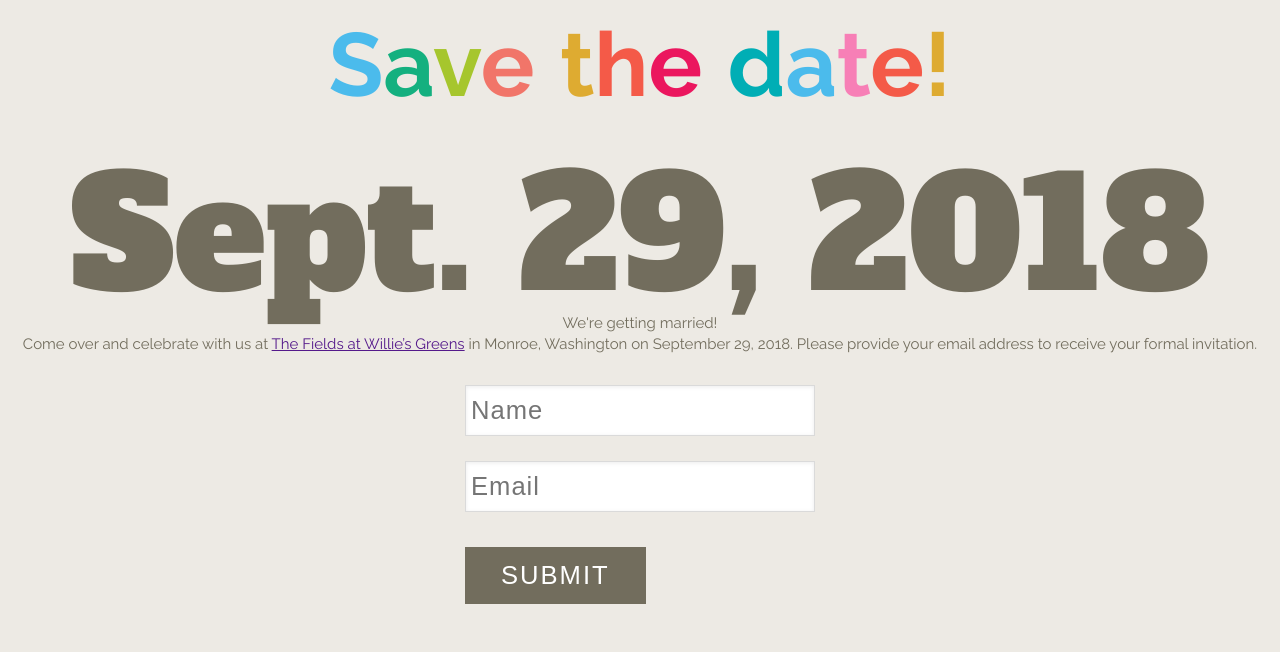
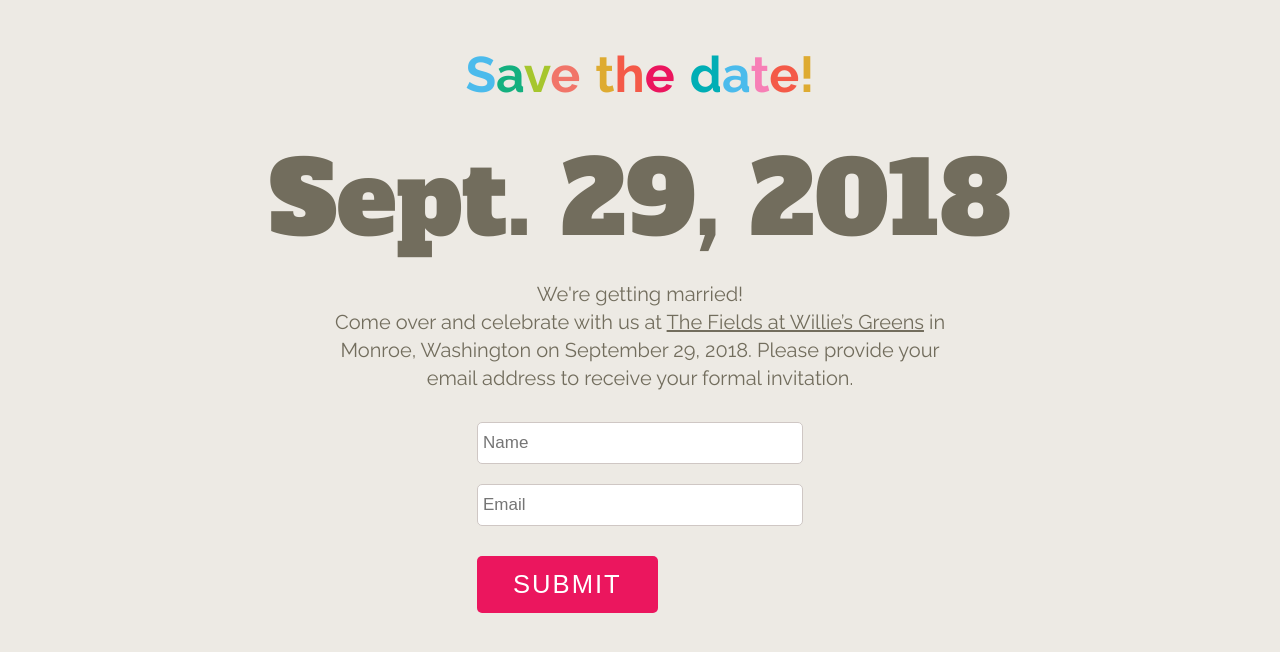
Before and after one commit to cbnorth/wedding, a React (Create React App) app: page /save_the_date in a window 1280 px wide. Shown: the top 652 px of the page. Built offline with nearby package versions, Linux system fonts and the light colour scheme.

Commit message:
styling main page, form, content etc.. getting very close

```diff
--- a/src/components/Login/login.css
+++ b/src/components/Login/login.css
@@ -32,7 +32,7 @@
   flex-direction: column;
   align-items: center;
   padding-top: 85px; }
-  @media (min-width: 991px) {
+  @media (min-width: 1024px) {
     .LoginPage {
       justify-content: center;
       padding-top: 0; } }
@@ -76,7 +76,7 @@
     opacity: .7; }
   .LoginPage__Title img {
     width: 100%; }
-  @media (min-width: 991px) {
+  @media (min-width: 1024px) {
     .LoginPage__Title {
       font-size: 150px;
       margin: 0 0 50px 0; } }
@@ -96,15 +96,16 @@
   margin-bottom: 15px;
   font-size: 20px; }
 
-.LoginPage__Password {
+input {
   border: 1px solid #cfc7c4;
   width: 300px;
   padding: 10px 5px;
   border-radius: 5px;
   font-size: 17px;
   transition: all .15s ease-in-out;
-  outline: none; }
-  .LoginPage__Password--error {
+  outline: none;
+  margin-bottom: 20px; }
+  input--error {
     animation: shake 0.82s cubic-bezier(0.36, 0.07, 0.19, 0.97) both;
     transform: translate3d(0, 0, 0);
     backface-visibility: hidden;
@@ -131,7 +132,6 @@
   max-width: 150px;
   border: none;
   padding: 8px 20px;
-  margin: 35px 0 0 0;
   background-color: #726d5d;
   color: #fff;
   cursor: pointer;
--- a/src/components/Login/login.scss
+++ b/src/components/Login/login.scss
@@ -126,7 +126,7 @@ $errorColor: $coral;
 	font-size: 20px;
 }
 
-.LoginPage__Password {
+input {
 	border: 1px solid #cfc7c4;
 	width: 300px;
 	padding: 10px 5px;
@@ -134,6 +134,7 @@ $errorColor: $coral;
 	font-size: 17px;
 	transition: all .15s ease-in-out;
 	outline: none;
+	margin-bottom: 20px;
 
 	&--error {
 		animation: shake 0.82s cubic-bezier(.36,.07,.19,.97) both;
@@ -165,7 +166,6 @@ $errorColor: $coral;
 	max-width: 150px;
 	border: none;
 	padding: 8px 20px;
-	margin: 35px 0 0 0;
 	background-color: $buttonColor;
 	color: #fff;
 	cursor: pointer;
--- a/src/components/SaveTheDate/index.js
+++ b/src/components/SaveTheDate/index.js
@@ -6,16 +6,22 @@ import classNames from 'classnames'
 import './savethedate.css'
 import './savethedate.css'
 
-
 class SaveTheDate extends Component {
 	state = {
 		emailValue: '',
+    nameValue: '',
 		formSubmitted: false
 	}
 
 	_emailChange = e => {
 		this.setState({
 			emailValue: e.target.value
+		})
+	}
+
+  _nameChange = e => {
+		this.setState({
+			nameValue: e.target.value
 		})
 	}
 
@@ -29,6 +35,7 @@ class SaveTheDate extends Component {
 	render() {
 		return (
 			<div className="LockUp">
+				<div className="LockUp__Content">
 					<h1>
 						<span className="word save">
 							<span className="s">S</span>
@@ -49,23 +56,29 @@ class SaveTheDate extends Component {
 							<span className="exp">!</span>
 						</span>
 					</h1>
-        <h2>
-          Sept. 29, 2018
-        </h2>
+					<h2>Sept. 29, 2018</h2>
 					<p>
-					We're getting married! <br /> Come over and celebrate with us at <a href="" target="_blank">The Fields at Willie’s Greens</a> in Monroe, Washington on September 29, 2018. Please provide your email address to receive your formal invitation.
-
-
+						We're getting married! <br /> Come over and celebrate with us at{' '}
+						<a href="https://thefieldsatwilliegreens.com/" target="_blank">
+							The Fields at Willie’s Greens
+						</a>{' '}
+						in Monroe, Washington on September 29, 2018. Please provide your
+						email address to receive your formal invitation.
 					</p>
 					<div>
-          <iframe id="iframe_txlbrchf" name="iframe_txlbrchf" style={{display: 'none'}}/>
-          <form id="ss-form"
+						<iframe
+							id="iframe_txlbrchf"
+							name="iframe_txlbrchf"
+							style={{ display: 'none' }}
+						/>
+						<form
+							id="ss-form"
 							action="https://docs.google.com/forms/d/1qXZsxrL_2r3k8ZxMGKnJoD-dGNE0zih0lEl9X_22Ycw/formResponse"
 							method="POST"
 							target="iframe_txlbrchf"
 							onSubmit={this._handleFormSubmit}
-            className={this.state.formSubmitted && "submitted"}>
-              <div className={"ss-form-question"}>
+							className={this.state.formSubmitted && 'submitted'}>
+							<div className={'ss-form-question'}>
 								<input
 									id="entry_1069655472"
 									type="text"
@@ -75,7 +88,10 @@ class SaveTheDate extends Component {
 									aria-required="true"
 									required
 									placeholder="Name"
-                  className="ss-q-short" />
+									className="ss-q-short"
+                  onChange={(e) => this._nameChange(e)}
+                  value={this.state.nameValue}
+								/>
 								<input
 									id="entry_1879453804"
 									type="email"
@@ -88,16 +104,35 @@ class SaveTheDate extends Component {
 									title="Must be a valid email address"
 									className="ss-q-short"
 									ref="emailInput"
+                  onChange={(e) => this._emailChange(e)}
+                  value={this.state.emailValue}
 								/>
-                <input type="hidden" name="draftResponse" defaultValue="[,,&quot;1258204824982472417&quot;]    " />
+								<input
+									type="hidden"
+									name="draftResponse"
+									defaultValue="[,,&quot;1258204824982472417&quot;]    "
+								/>
 								<input type="hidden" name="pageHistory" defaultValue={0} />
-                <input type="hidden" name="fbzx" defaultValue={1258204824982472417} />
+								<input
+									type="hidden"
+									name="fbzx"
+									defaultValue={1258204824982472417}
+								/>
 								<div className="submit_container">
-                  <input id="ss-submit" type="submit" name="submit" defaultValue="Count me in" className="jfk-button jfk-button-action" />
+									<input
+										id="ss-submit"
+										type="submit"
+										name="submit"
+										defaultValue="Send me an invite"
+										className="jfk-button jfk-button-action"
+									/>
 								</div>
 							</div>
-              <p className="success_message">Thanks! Looking forward to seeing you.</p>
+							<p className="success_message">
+								Thanks {this.state.nameValue}! You'll get an invite at <span>{this.state.emailValue}</span> soon!
+							</p>
 						</form>
+					</div>
 				</div>
 			</div>
 		)
--- a/src/components/SaveTheDate/savethedate.css
+++ b/src/components/SaveTheDate/savethedate.css
@@ -18,33 +18,54 @@ em {
 
 .LockUp {
   background-color: #edeae4;
-  display: flex;
-  flex-direction: column;
-  align-items: center;
   width: 100%;
-  height: 100vh;
-  position: relative; }
+  height: 100vh; }
+  .LockUp__Content {
+    display: flex;
+    flex-direction: column;
+    align-items: center;
+    position: relative;
+    max-width: 1024px;
+    margin: auto; }
   .LockUp h1 {
     font-family: 'Raleway', sans-serif;
     font-weight: 700;
     margin: 20px 0 50px 0;
     font-size: 7vw;
     color: #726d5d; }
+    @media (min-width: 1024px) {
+      .LockUp h1 {
+        font-size: 50px;
+        margin: 50px 0; } }
   .LockUp h2 {
     font-family: 'Alfa Slab One';
     color: #726d5d;
     font-size: 12vw; }
+    @media (min-width: 1024px) {
+      .LockUp h2 {
+        font-size: 100px; } }
   .LockUp p {
     font-family: 'Raleway', sans-serif;
     font-weight: 300;
     font-size: 15px;
     color: #726d5d;
     text-align: center;
-    padding: 0 20px; }
+    padding: 0 20px;
+    margin: 30px 0;
+    max-width: 670px; }
+    .LockUp p a {
+      color: inherit;
+      white-space: nowrap; }
+    @media (min-width: 1024px) {
+      .LockUp p {
+        font-size: 20px; } }
   .LockUp .word {
     margin-right: 2vw; }
     .LockUp .word:last-child {
       margin-right: 0px; }
+    @media (min-width: 1024px) {
+      .LockUp .word {
+        margin-right: 15px; } }
   .LockUp .save .s {
     color: #4bbbec; }
   .LockUp .save .a {
@@ -86,8 +107,8 @@ em {
 
 form {
   width: 100%;
-  margin-top: 30px; }
-  @media (min-width: 991px) {
+  max-width: 333.33px; }
+  @media (min-width: 1024px) {
     form .first_name, form .last_name {
       width: 48%; }
     form .first_name {
@@ -96,22 +117,6 @@ form {
     form .last_name {
       float: right;
       margin-left: 2%; } }
-  form input:not([type='submit']), form textarea, form select {
-    border: 1px solid #DADADA;
-    color: #888;
-    margin-bottom: 25px;
-    margin-right: 6px;
-    margin-top: 2px;
-    outline: 0 none;
-    padding: 10px 5px;
-    font-size: 12px;
-    line-height: 22px;
-    box-shadow: inset 0px 1px 4px #ECECEC;
-    -moz-box-shadow: inset 0px 1px 4px #ECECEC;
-    -webkit-box-shadow: inset 0px 1px 4px #ECECEC;
-    font-size: 16px;
-    font-size: 1.6rem;
-    letter-spacing: 1px; }
   form input, form textarea, form select {
     display: block;
     width: 100%; }
@@ -134,7 +139,7 @@ form {
   form input[type="submit"] {
     font-size: 16px;
     font-size: 1.6rem;
-    background-color: #726d5d;
+    background-color: #eb165e;
     color: #fff;
     display: inline-block;
     width: 100%;
@@ -151,8 +156,8 @@ form {
     position: relative;
     z-index: 2; }
     form input[type="submit"]:hover {
-      background-color: yellow; }
-    @media (min-width: 991px) {
+      background-color: #f45a48; }
+    @media (min-width: 1024px) {
       form input[type="submit"] {
         display: inline-block;
         width: auto; } }
@@ -173,7 +178,11 @@ form {
   transform: translateY(50px);
   -webkit-transition: all 0.5s ease-in-out;
   transition: all 0.5s ease-in-out;
-  height: 0; }
+  height: 0;
+  margin: 0 !important;
+  padding: 0 !important; }
+  .success_message span {
+    text-decoration: underline; }
 
 .submitted .ss-form-question, .submitted #ss-submit {
   display: none; }
--- a/src/components/SaveTheDate/savethedate.scss
+++ b/src/components/SaveTheDate/savethedate.scss
@@ -1,26 +1,32 @@
 @import '../../settings/reset';
 @import '../../settings/mixins';
 
-$siteCoral: #f75947;
-$siteYellow: yellow;
+$magenta: #eb165e;
+$orange: #f45a48;
 
 $brown: #f4efe7;
 $slate: #726d5d;
 $mainBackground: $brown;
 $copyColor: $slate;
-$button_color:  $slate;
-$hover: $siteYellow;
+$button_color:  $magenta;
+
+$hover: $orange;
 
 @import url('https://fonts.googleapis.com/css?family=Alfa+Slab+One');
 
 .LockUp {
 	background-color: #edeae4;
-	display: flex;
-	flex-direction: column;
-	align-items: center;
 	width: 100%;
 	height: 100vh;
-	position: relative;
+
+	&__Content {
+		display: flex;
+		flex-direction: column;
+		align-items: center;
+		position: relative;
+		max-width: 1024px;
+		margin: auto;
+	}
 
 	h1 {
 		font-family: 'Raleway', sans-serif;
@@ -28,12 +34,21 @@ $hover: $siteYellow;
 		margin: 20px 0 50px 0;
 		font-size:7vw;
 		color: $copyColor;
+
+		@include breakpoint(med) {
+			font-size: 50px;
+			margin: 50px 0;
+		}
 	}
 
 	h2 {
 		font-family: 'Alfa Slab One';
 		color: $copyColor;
 		font-size: 12vw;
+
+		@include breakpoint(med) {
+			font-size: 100px
+		}
 	}
 
 	p {
@@ -43,6 +58,18 @@ $hover: $siteYellow;
 		color: $copyColor;
 		text-align: center;
 		padding: 0 20px;
+		margin: 30px 0;
+		max-width: 670px;
+
+		a {
+			color: inherit;
+			white-space: nowrap;
+		}
+
+		@include breakpoint(med) {
+			font-size: 20px;
+		}
+
 	}
 
 	.word {
@@ -50,6 +77,10 @@ $hover: $siteYellow;
 
 		&:last-child {
 			margin-right: 0px;
+		}
+
+		@include breakpoint(med) {
+			margin-right: 15px;
 		}
 	}
 
@@ -62,15 +93,15 @@ $hover: $siteYellow;
 
 	.the {
 		.t {color: #deab31;}
-		.h {color: #f45a48;}
-		.e {color: #eb165e;}
+		.h {color: $orange;}
+		.e {color: $magenta;}
 	}
 
 	.date {
 		.d {color: #00aeb5;}
 		.a {color: #4bbbec;}
 		.t {color: #f77fb6;}
-		.e {color: #f45a48;}
+		.e {color: $orange;}
 		.exp {color: #deab31;}
 	}
 }
@@ -96,7 +127,7 @@ $hover: $siteYellow;
 
 form {
   width: 100%;
-  margin-top: 30px;
+	max-width: 333.33px;
 
   @include breakpoint(med) {
 
@@ -115,22 +146,22 @@ form {
     }
   }
 
-	input:not([type='submit']), textarea, select {
-	  border: 1px solid #DADADA;
-	  color: #888;
-	  margin-bottom: 25px;
-	  margin-right: 6px;
-	  margin-top: 2px;
-	  outline: 0 none;
-	  padding: 10px 5px;
-	  font-size: 12px;
-	  line-height: 22px;
-	  box-shadow: inset 0px 1px 4px #ECECEC;
-	  -moz-box-shadow: inset 0px 1px 4px #ECECEC;
-	  -webkit-box-shadow: inset 0px 1px 4px #ECECEC;
-	  @include font-size(16px);
-	  letter-spacing: 1px;
-	}
+	// input:not([type='submit']), textarea, select {
+	//   border: 1px solid #DADADA;
+	//   color: #888;
+	//   margin-bottom: 25px;
+	//   margin-right: 6px;
+	//   margin-top: 2px;
+	//   outline: 0 none;
+	//   padding: 10px 5px;
+	//   font-size: 12px;
+	//   line-height: 22px;
+	//   box-shadow: inset 0px 1px 4px #ECECEC;
+	//   -moz-box-shadow: inset 0px 1px 4px #ECECEC;
+	//   -webkit-box-shadow: inset 0px 1px 4px #ECECEC;
+	//   @include font-size(16px);
+	//   letter-spacing: 1px;
+	// }
 
 	input, textarea, select {
 	  display: block;
@@ -202,6 +233,12 @@ form {
   @include transform(translateY(50px));
   @include transition(all .5s ease-in-out);
   height: 0;
+	margin: 0 !important;
+	padding: 0 !important;
+
+	span {
+		text-decoration: underline;
+	}
 }
 
 .submitted {
```
Also changed, not shown: src/settings/_mixins.scss (+1 -22 lines). Lines whose indentation alone changed are shown as unchanged.
